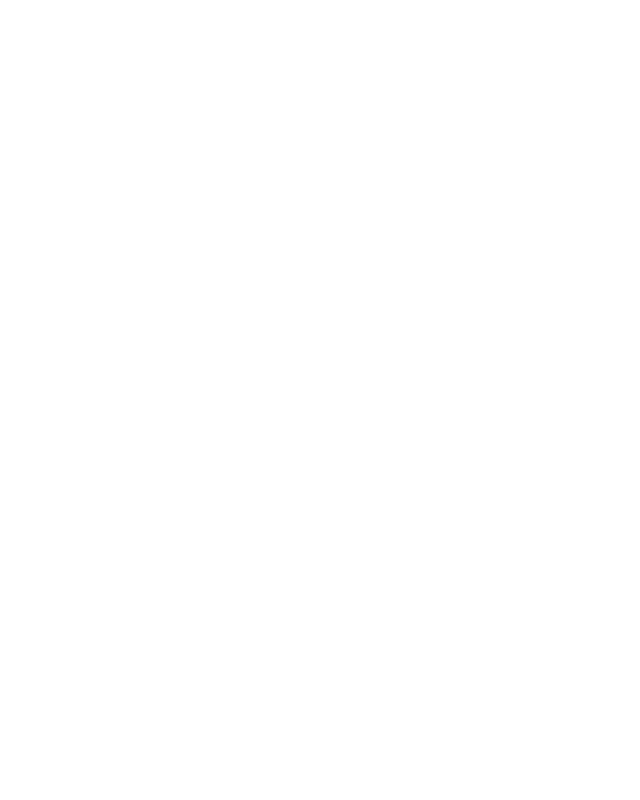
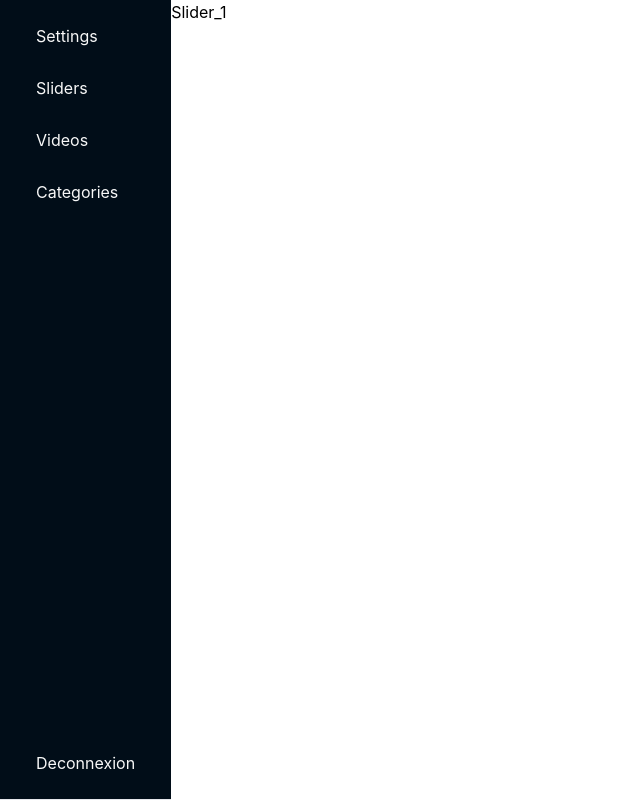
Before and after one commit to WildCodeSchool/2022-09-RMT-JSCREW-Origins, a React (Vite) app in the folder frontend/: page /Dashboard/Slider_1 in a window 1280 px wide. Before the commit this address had no page. Shown: the whole page, without its empty margins (0-640 px from the left). Built offline with nearby package versions, Linux system fonts and the light colour scheme.

Commit message:
add link on app for all slider and grille

```diff
--- a/frontend/src/App.jsx
+++ b/frontend/src/App.jsx
@@ -3,7 +3,10 @@ import { BrowserRouter as Router, Route, Routes } from "react-router-dom";
 import Dashboard from "./pages/Layout/Dashboard";
 import Category from "./pages/Back-office/Category";
 import Setting from "./pages/Back-office/Setting";
-import Slider from "./pages/Back-office/Slider";
+import Slider1 from "./pages/Back-office/Sliders/Slider_1";
+import Slider2 from "./pages/Back-office/Sliders/Slider_2";
+import Slider3 from "./pages/Back-office/Sliders/Slider_3";
+import Grille from "./pages/Back-office/Sliders/Grille";
 import Video from "./pages/Back-office/Video";
 
 import "./App.css";
@@ -16,7 +19,10 @@ export default function App() {
           <Route path="/Dashboard" element={<Dashboard />}>
             <Route path="Category" element={<Category />} />
             <Route path="Setting" element={<Setting />} />
-            <Route path="Slider" element={<Slider />} />
+            <Route path="Slider_1" element={<Slider1 />} />
+            <Route path="Slider_2" element={<Slider2 />} />
+            <Route path="Slider_3" element={<Slider3 />} />
+            <Route path="Grille" element={<Grille />} />
             <Route path="Video" element={<Video />} />
           </Route>
         </Routes>
--- a/frontend/src/components/Nav.jsx
+++ b/frontend/src/components/Nav.jsx
@@ -31,25 +31,25 @@ export default function Nav() {
                 {displaySlider && (
                   <>
                     <Link
-                      to="slider"
+                      to="Slider_1"
                       className="flex place-self-end space-x-6 hover:text-secondary focus:text-secondary text-white rounded px-3 py-2 w-full"
                     >
                       <p className="text-base leading-4">Sliders 1</p>
                     </Link>
                     <Link
-                      to="slider"
+                      to="Slider_2"
                       className="flex place-self-end space-x-6 hover:text-secondary focus:text-secondary text-white rounded px-3 py-2 w-full"
                     >
                       <p className="text-base leading-4">Sliders 2</p>
                     </Link>
                     <Link
-                      to="slider"
+                      to="Slider_3"
                       className="flex place-self-end space-x-6 hover:text-secondary focus:text-secondary text-white rounded px-3 py-2 w-full"
                     >
                       <p className="text-base leading-4">Sliders 3</p>
                     </Link>
                     <Link
-                      to="slider"
+                      to="Grille"
                       className="flex place-self-end space-x-6 hover:text-secondary focus:text-secondary text-white rounded px-3 py-2 w-full"
                     >
                       <p className="text-base leading-4">Grille</p>
--- a/frontend/src/pages/Back-office/Slider.jsx
+++ /dev/null
@@ -1,7 +0,0 @@
-import React from "react";
-
-function Slider() {
-  return <div>Slider</div>;
-}
-
-export default Slider;
--- /dev/null
+++ b/frontend/src/pages/Back-office/Sliders/Grille.jsx
@@ -0,0 +1,7 @@
+import React from "react";
+
+function Grille() {
+  return <div>Grille</div>;
+}
+
+export default Grille;
--- /dev/null
+++ b/frontend/src/pages/Back-office/Sliders/Slider_1.jsx
@@ -0,0 +1,7 @@
+import React from "react";
+
+function Slider1() {
+  return <div>Slider_1</div>;
+}
+
+export default Slider1;
--- /dev/null
+++ b/frontend/src/pages/Back-office/Sliders/Slider_2.jsx
@@ -0,0 +1,7 @@
+import React from "react";
+
+function Slider2() {
+  return <div>Slider_2</div>;
+}
+
+export default Slider2;
--- /dev/null
+++ b/frontend/src/pages/Back-office/Sliders/Slider_3.jsx
@@ -0,0 +1,7 @@
+import React from "react";
+
+function Slider3() {
+  return <div>Slider_3</div>;
+}
+
+export default Slider3;
```
